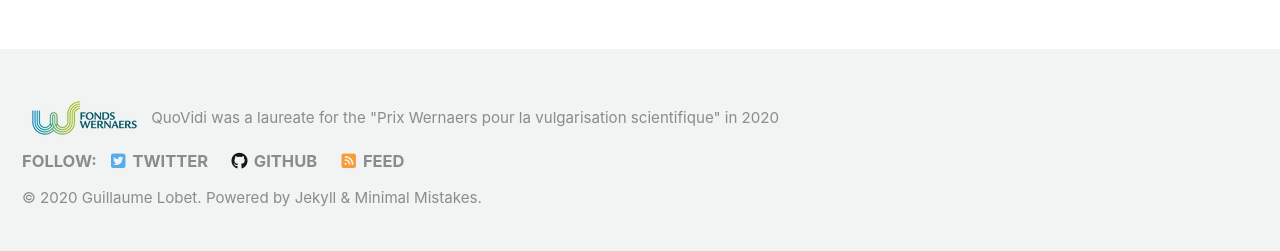
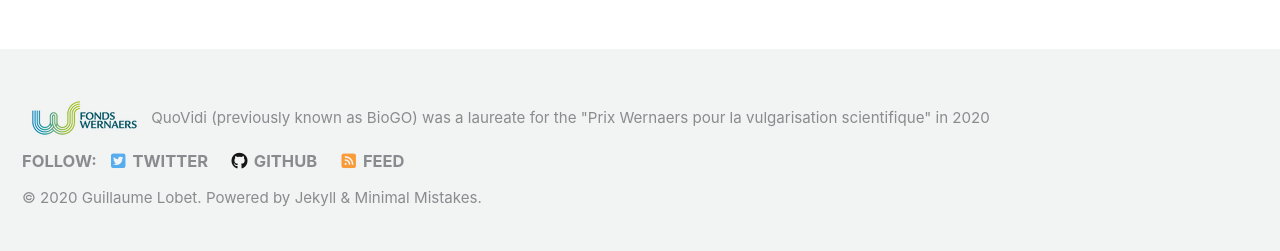
Before and after one commit to QuoVidi/quovidi.github.io, a Jekyll site: the page built from _pages/home.md, in a window 1280 px wide. Shown: the part 1247-1498 px from the top of the page. Built offline with Jekyll 4.4.1, drawn with Linux system fonts in a browser that asks for light colours; cached includes are drawn as plain includes; nearby versions of some CDN libraries.

Commit message:
Update footer.html

```diff
--- a/_includes/footer.html
+++ b/_includes/footer.html
@@ -1,4 +1,4 @@
-<div class="page__footer-copyright"><a href="https://www.frs-fnrs.be/fr/prix-mecenats/fonds-isdt-wernaers/prix-wernaers#" rel="nofollow"><img src="/assets/img/wernaers.png" alt="wernaers-logo"> QuoVidi was a laureate for the "Prix Wernaers pour la vulgarisation scientifique" in 2020</a></div>
+<div class="page__footer-copyright"><a href="https://www.frs-fnrs.be/fr/prix-mecenats/fonds-isdt-wernaers/prix-wernaers#" rel="nofollow"><img src="/assets/img/wernaers.png" alt="wernaers-logo"> QuoVidi (previously known as BioGO) was a laureate for the "Prix Wernaers pour la vulgarisation scientifique" in 2020</a></div>
 
 <div class="page__footer-follow">
   <ul class="social-icons">
```
